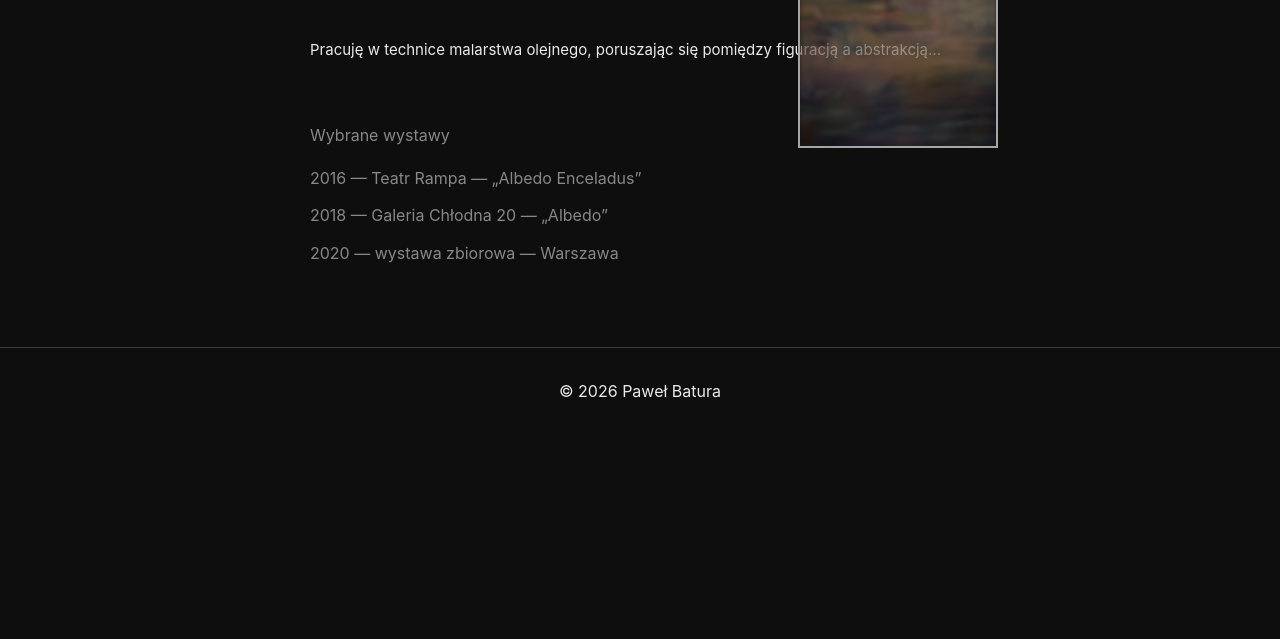
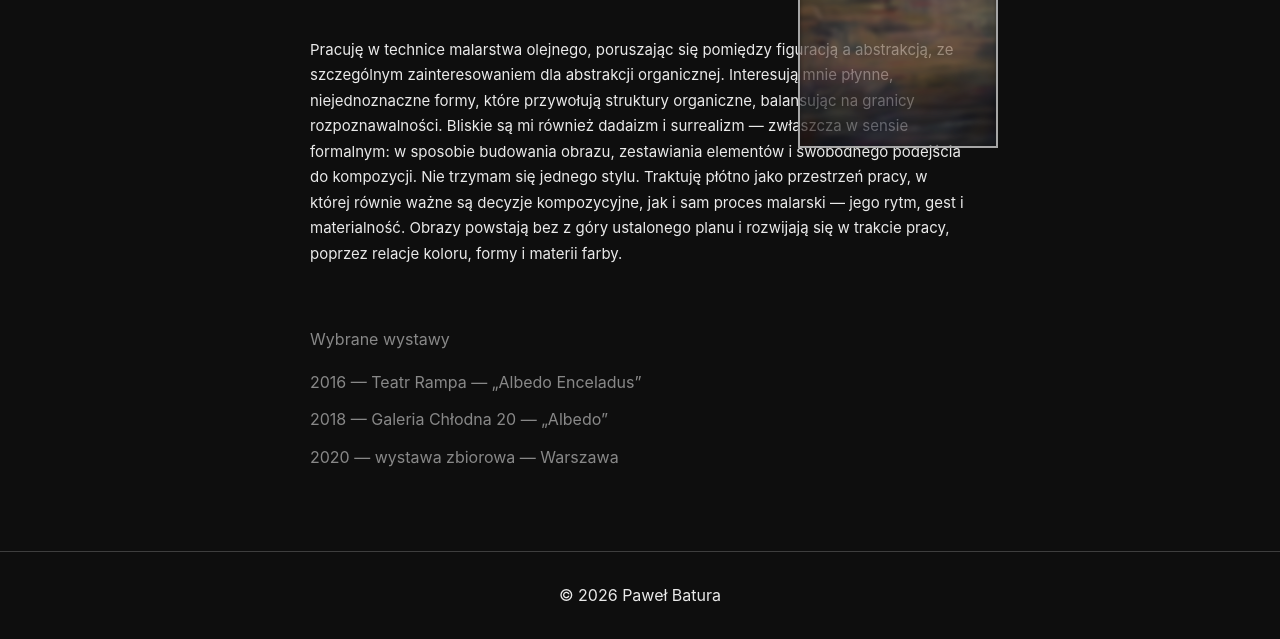
Before and after one commit to Batyskaf/pawelbatura, a plain HTML site: page index.html in a window 1280 px wide. Shown: the part 252-891 px from the top of the page. Before the commit the page ends 800 px from the top, so only its background shows below. Drawn offline with Linux system fonts and the light colour scheme.

Commit message:
Update index.html

```diff
--- a/index.html
+++ b/index.html
@@ -248,10 +248,10 @@ malarstwo • ekspresja • abstrakcja
 
 <section class="about">
 <p
-data-pl="Pracuję w technice malarstwa olejnego, poruszając się pomiędzy figuracją a abstrakcją..."
+data-pl="Pracuję w technice malarstwa olejnego, poruszając się pomiędzy figuracją a abstrakcją, ze szczególnym zainteresowaniem dla abstrakcji organicznej. Interesują mnie płynne, niejednoznaczne formy, które przywołują struktury organiczne, balansując na granicy rozpoznawalności. Bliskie są mi również dadaizm i surrealizm — zwłaszcza w sensie formalnym: w sposobie budowania obrazu, zestawiania elementów i swobodnego podejścia do kompozycji. Nie trzymam się jednego stylu. Traktuję płótno jako przestrzeń pracy, w której równie ważne są decyzje kompozycyjne, jak i sam proces malarski — jego rytm, gest i materialność. Obrazy powstają bez z góry ustalonego planu i rozwijają się w trakcie pracy, poprzez relacje koloru, formy i materii farby."
 data-en="I work in oil painting, moving between figuration and abstraction..."
 >
-Pracuję w technice malarstwa olejnego...
+Pracuję w technice malarstwa olejnego, poruszając się pomiędzy figuracją a abstrakcją, ze szczególnym zainteresowaniem dla abstrakcji organicznej. Interesują mnie płynne, niejednoznaczne formy, które przywołują struktury organiczne, balansując na granicy rozpoznawalności. Bliskie są mi również dadaizm i surrealizm — zwłaszcza w sensie formalnym: w sposobie budowania obrazu, zestawiania elementów i swobodnego podejścia do kompozycji. Nie trzymam się jednego stylu. Traktuję płótno jako przestrzeń pracy, w której równie ważne są decyzje kompozycyjne, jak i sam proces malarski — jego rytm, gest i materialność. Obrazy powstają bez z góry ustalonego planu i rozwijają się w trakcie pracy, poprzez relacje koloru, formy i materii farby.
 </p>
 </section>
 
```
